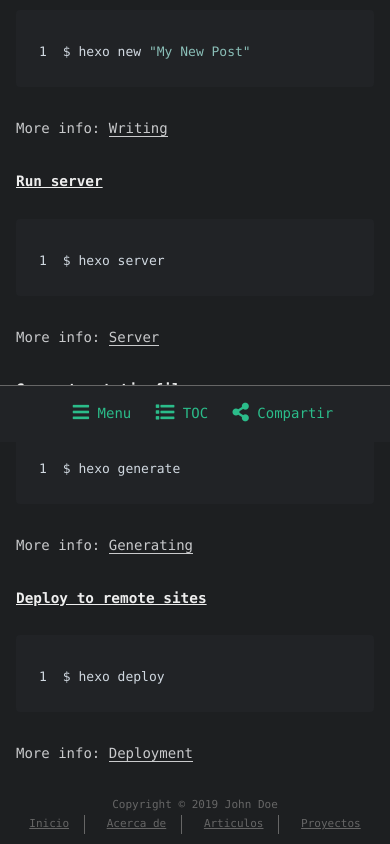
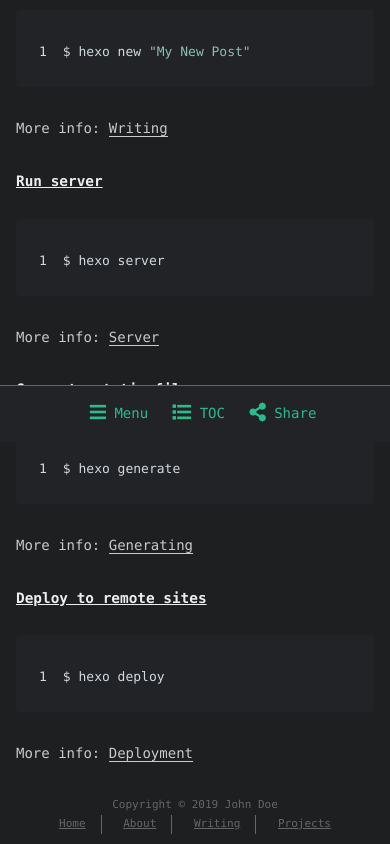
Before and after one commit to vampire-jie/vampire-jie.github.io, a plain HTML site: page 2019/04/30/hello-world/index.html in a window 390 px wide. Shown: the part 402-1246 px from the top of the page. Drawn offline with Linux system fonts and the light colour scheme.

Commit message:
Site updated: 2019-05-06 17:23:21

```diff
--- a/2019/04/30/hello-world/index.html
+++ b/2019/04/30/hello-world/index.html
@@ -58,13 +58,13 @@
     <span id="nav">
       <ul>
 
-          <li><a href="/">Inicio</a></li>
+          <li><a href="/">Home</a></li>
 
-          <li><a href="/about/">Acerca de</a></li>
+          <li><a href="/about/">About</a></li>
 
-          <li><a href="/archives/">Articulos</a></li>
+          <li><a href="/archives/">Writing</a></li>
 
-          <li><a href="/projects_url">Proyectos</a></li>
+          <li><a href="/projects_url">Projects</a></li>
 
       </ul>
     </span>
@@ -76,10 +76,10 @@
         <li><a class="icon" href="#" onclick="$('html, body').animate({ scrollTop: 0 }, 'fast');"><i class="fas fa-chevron-up" aria-hidden="true" onmouseover="$('#i-top').toggle();" onmouseout="$('#i-top').toggle();"></i></a></li>
         <li><a class="icon" href="#"><i class="fas fa-share-alt" aria-hidden="true" onmouseover="$('#i-share').toggle();" onmouseout="$('#i-share').toggle();" onclick="$('#share').toggle();return false;"></i></a></li>
       </ul>
-      <span id="i-prev" class="info" style="display:none;">Post Anterior</span>
-      <span id="i-next" class="info" style="display:none;">Post Siguiente</span>
-      <span id="i-top" class="info" style="display:none;">Arriba</span>
-      <span id="i-share" class="info" style="display:none;">Compartir Post</span>
+      <span id="i-prev" class="info" style="display:none;">Previous post</span>
+      <span id="i-next" class="info" style="display:none;">Next post</span>
+      <span id="i-top" class="info" style="display:none;">Back to top</span>
+      <span id="i-share" class="info" style="display:none;">Share post</span>
     </span>
     <br>
     <div id="share" style="display: none">
@@ -159,13 +159,13 @@
     <div id="nav-footer" style="display: none">
       <ul>
 
-          <li><a href="/">Inicio</a></li>
+          <li><a href="/">Home</a></li>
 
-          <li><a href="/about/">Acerca de</a></li>
+          <li><a href="/about/">About</a></li>
 
-          <li><a href="/archives/">Articulos</a></li>
+          <li><a href="/archives/">Writing</a></li>
 
-          <li><a href="/projects_url">Proyectos</a></li>
+          <li><a href="/projects_url">Projects</a></li>
 
       </ul>
     </div>
@@ -193,7 +193,7 @@
     <div id="actions-footer">
         <a id="menu" class="icon" href="#" onclick="$('#nav-footer').toggle();return false;"><i class="fas fa-bars fa-lg" aria-hidden="true"></i> Menu</a>
         <a id="toc" class="icon" href="#" onclick="$('#toc-footer').toggle();return false;"><i class="fas fa-list fa-lg" aria-hidden="true"></i> TOC</a>
-        <a id="share" class="icon" href="#" onclick="$('#share-footer').toggle();return false;"><i class="fas fa-share-alt fa-lg" aria-hidden="true"></i> Compartir</a>
+        <a id="share" class="icon" href="#" onclick="$('#share-footer').toggle();return false;"><i class="fas fa-share-alt fa-lg" aria-hidden="true"></i> Share</a>
         <a id="top" style="display:none" class="icon" href="#" onclick="$('html, body').animate({ scrollTop: 0 }, 'fast');"><i class="fas fa-chevron-up fa-lg" aria-hidden="true"></i> Top</a>
     </div>
 
@@ -209,13 +209,13 @@
     <nav>
       <ul>
 
-          <li><a href="/">Inicio</a></li>
+          <li><a href="/">Home</a></li>
 
-          <li><a href="/about/">Acerca de</a></li>
+          <li><a href="/about/">About</a></li>
 
-          <li><a href="/archives/">Articulos</a></li>
+          <li><a href="/archives/">Writing</a></li>
 
-          <li><a href="/projects_url">Proyectos</a></li>
+          <li><a href="/projects_url">Projects</a></li>
 
       </ul>
     </nav>
```
Also changed, not shown: archives/2019/04/index.html (+9 -9 lines), archives/2019/index.html (+9 -9 lines), archives/index.html (+9 -9 lines), index.html (+11 -11 lines), 1 other file.
